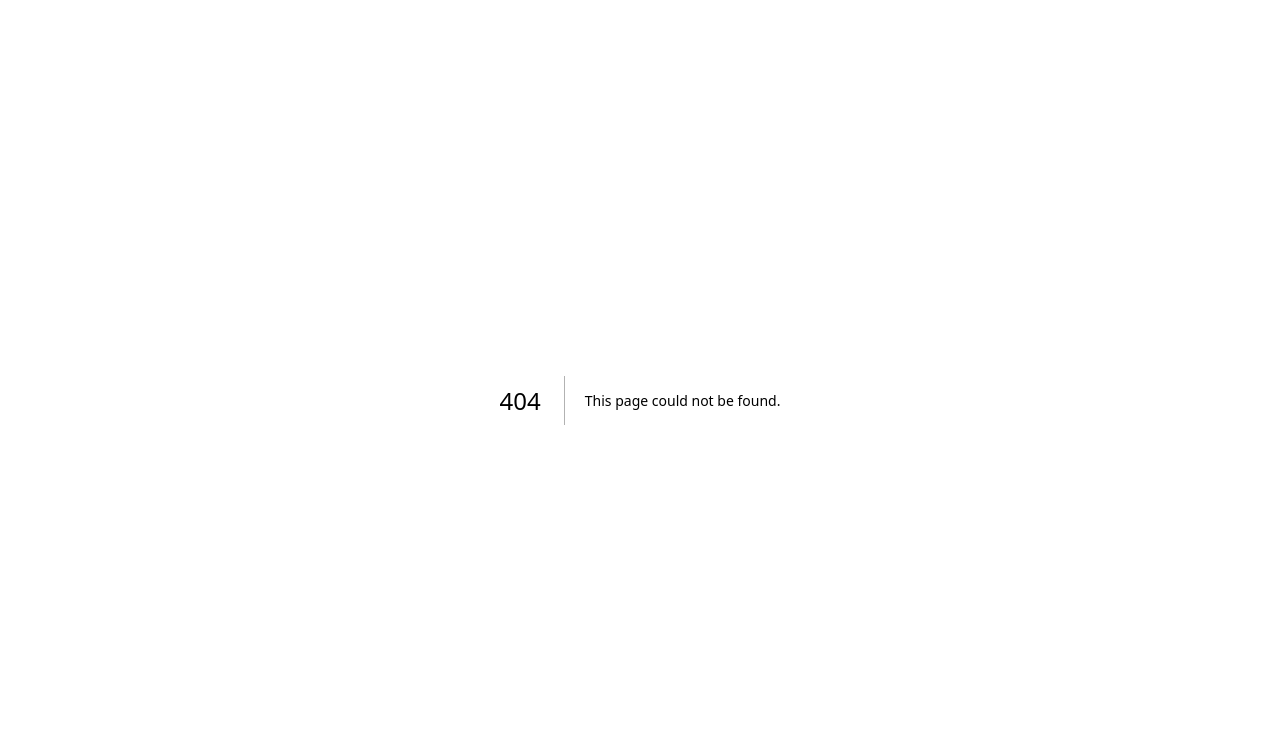
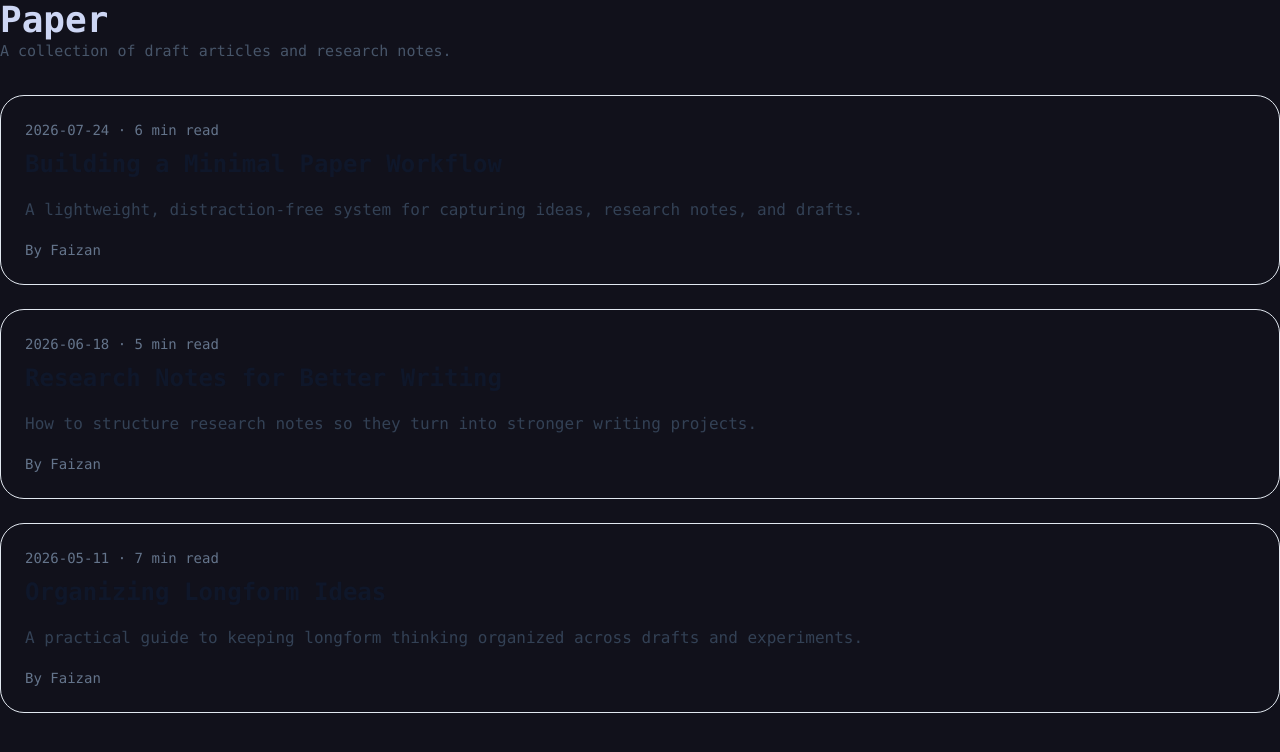
Before and after one commit to sfaizh/sfaizh.top, a Next.js app in the folder apps/blog/: page /paper in a window 1280 px wide. Before the commit this address had no page. Shown: the top 752 px of the page. Built offline with nearby package versions, Linux system fonts and the light colour scheme.

Commit message:
Fixed bug in tailwind causing dotpoints to be invisible

```diff
--- a/apps/blog/src/app/global.css
+++ b/apps/blog/src/app/global.css
@@ -393,8 +393,12 @@ body {
   font-style: italic;
 }
 
-.prose-reader ul,
+.prose-reader ul {
+  list-style: disc;
+  padding-left: 1.4rem;
+}
 .prose-reader ol {
+  list-style: decimal;
   padding-left: 1.4rem;
 }
 .prose-reader li + li {
@@ -544,8 +548,12 @@ body {
   text-decoration: underline;
 }
 
-.editor-surface .ProseMirror ul,
+.editor-surface .ProseMirror ul {
+  list-style: disc;
+  padding-left: 1.4rem;
+}
 .editor-surface .ProseMirror ol {
+  list-style: decimal;
   padding-left: 1.4rem;
 }
 
--- /dev/null
+++ b/apps/blog/src/app/paper/[slug]/page.tsx
@@ -0,0 +1,28 @@
+import { getPost } from '@/lib/posts'
+import { notFound } from 'next/navigation'
+
+type PageProps = {
+  params: {
+    slug: string
+  }
+}
+
+export default async function BlogPostPage({ params }: PageProps) {
+  const post = await getPost(params.slug)
+
+  if (!post) {
+    notFound()
+  }
+
+  return (
+    <article className="space-y-6">
+      <h1 className="text-4xl font-semibold text-slate-900">{post.title}</h1>
+      <p className="text-sm text-slate-500">
+        {post.publishedAt} · {post.readingTime} · {post.author}
+      </p>
+      <div className="prose prose-slate max-w-none">
+        <p>{post.content}</p>
+      </div>
+    </article>
+  )
+}
--- /dev/null
+++ b/apps/blog/src/app/paper/page.tsx
@@ -0,0 +1,24 @@
+import { getPosts } from '@/lib/posts'
+import PostCard from '@/app/ui/post'
+
+export default async function PaperPage() {
+  const posts = await getPosts()
+
+  return (
+    <main className="space-y-8">
+      <header>
+        <h1 className="text-4xl font-semibold">Paper</h1>
+        <p className="max-w-2xl text-slate-600">
+          A collection of draft articles and research notes.
+        </p>
+      </header>
+      <ul className="space-y-6">
+        {posts.map((post) => (
+          <li key={post.id}>
+            <PostCard post={post} />
+          </li>
+        ))}
+      </ul>
+    </main>
+  )
+}
--- /dev/null
+++ b/apps/blog/src/app/ui/post.tsx
@@ -0,0 +1,23 @@
+import Link from 'next/link'
+import type { Post } from '@/lib/posts'
+
+type PostCardProps = {
+  post: Post
+}
+
+export default function PostCard({ post }: PostCardProps) {
+  return (
+    <article className="rounded-3xl border border-slate-200 p-6 transition hover:border-slate-300">
+      <Link href={`/paper/${post.slug}`} className="block space-y-4">
+        <div className="space-y-2">
+          <p className="text-sm text-slate-500">
+            {post.publishedAt} · {post.readingTime}
+          </p>
+          <h2 className="text-2xl font-semibold text-slate-900">{post.title}</h2>
+        </div>
+        <p className="text-base leading-7 text-slate-700">{post.excerpt}</p>
+        <p className="text-sm text-slate-500">By {post.author}</p>
+      </Link>
+    </article>
+  )
+}
--- /dev/null
+++ b/apps/blog/src/lib/posts.tsx
@@ -0,0 +1,62 @@
+export type Post = {
+  id: string
+  title: string
+  slug: string
+  excerpt: string
+  publishedAt: string
+  author: string
+  readingTime: string
+  tags: string[]
+  coverImage?: string
+  content: string
+}
+
+const posts: Post[] = [
+  {
+    id: 'paper-001',
+    title: 'Building a Minimal Paper Workflow',
+    slug: 'minimal-paper-workflow',
+    excerpt: 'A lightweight, distraction-free system for capturing ideas, research notes, and drafts.',
+    publishedAt: '2026-07-24',
+    author: 'Faizan',
+    readingTime: '6 min read',
+    tags: ['notes', 'productivity', 'workflow'],
+    coverImage: '/images/papers/minimal-workflow.jpg',
+    content:
+      'A lightweight, distraction-free system for capturing ideas, research notes, and drafts. This post explains how to keep your note taking simple while still preserving enough structure to turn notes into finished work.',
+  },
+  {
+    id: 'paper-002',
+    title: 'Research Notes for Better Writing',
+    slug: 'research-notes-better-writing',
+    excerpt: 'How to structure research notes so they turn into stronger writing projects.',
+    publishedAt: '2026-06-18',
+    author: 'Faizan',
+    readingTime: '5 min read',
+    tags: ['research', 'writing', 'process'],
+    coverImage: '/images/papers/research-notes.jpg',
+    content:
+      'Research should feed your writing, not overwhelm it. Learn the simple structure that makes notes easier to review, easier to turn into drafts, and easier to share with collaborators.',
+  },
+  {
+    id: 'paper-003',
+    title: 'Organizing Longform Ideas',
+    slug: 'organizing-longform-ideas',
+    excerpt: 'A practical guide to keeping longform thinking organized across drafts and experiments.',
+    publishedAt: '2026-05-11',
+    author: 'Faizan',
+    readingTime: '7 min read',
+    tags: ['longform', 'ideas', 'writing'],
+    coverImage: '/images/papers/longform-ideas.jpg',
+    content:
+      'Longform thinking is messy by design. This guide helps you keep key ideas, experiments, and drafts aligned without losing the open-ended curiosity that makes longform work powerful.',
+  },
+]
+
+export async function getPosts(): Promise<Post[]> {
+  return posts
+}
+
+export async function getPost(slug: string): Promise<Post | undefined> {
+  return posts.find((post) => post.slug === slug)
+}
```
